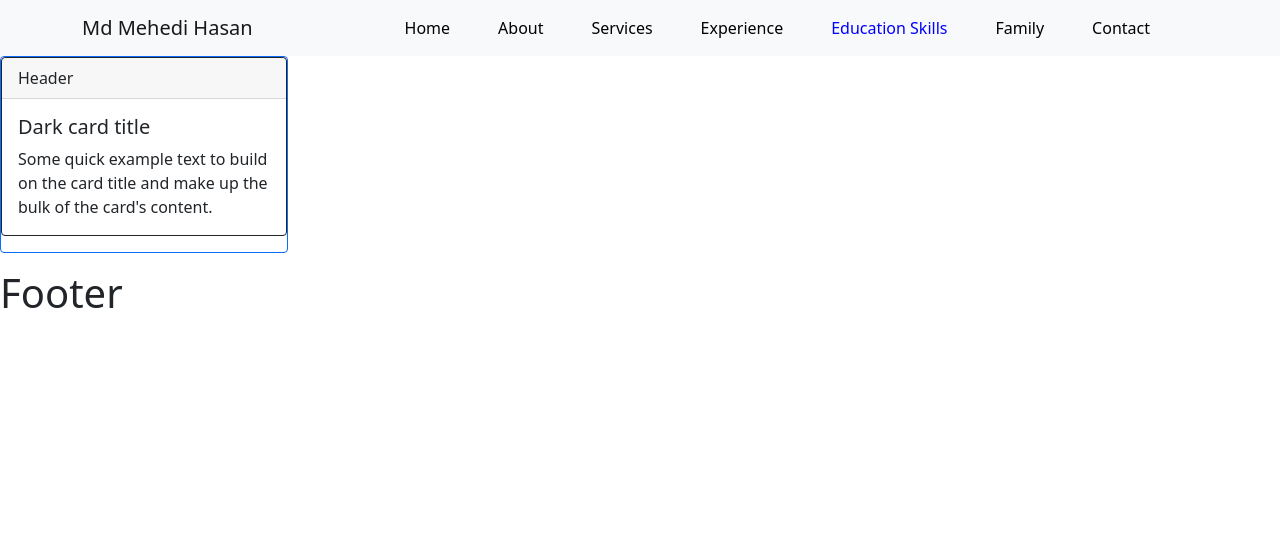
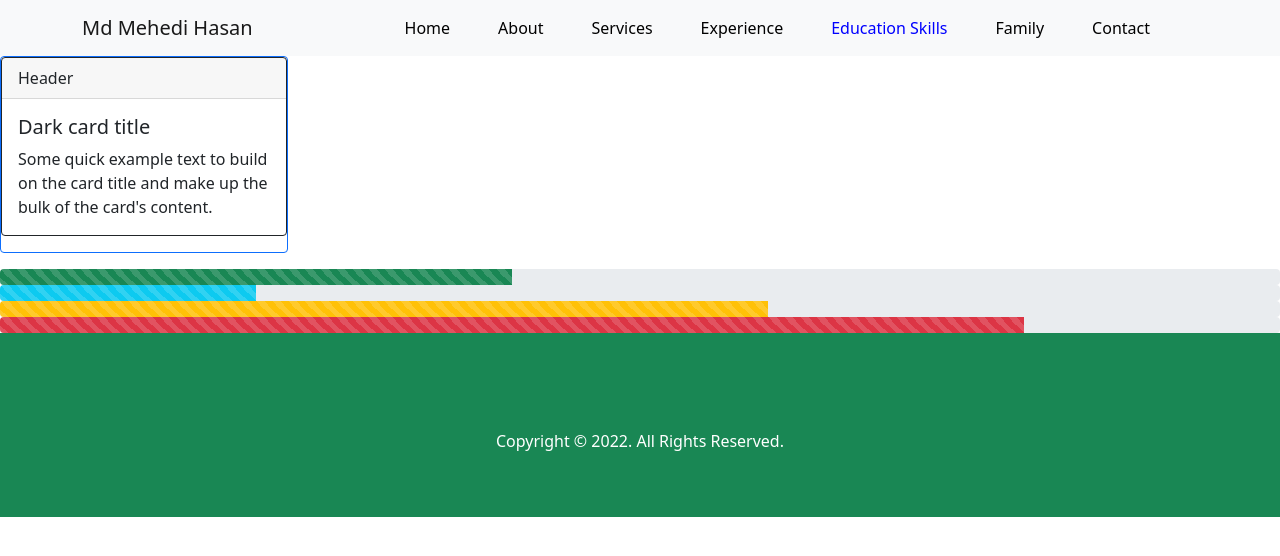
Before and after one commit to mdmehedihasan212/personal-portfolio-simple, a React (Create React App) app: page /education-skills in a window 1280 px wide. Shown: the top 556 px of the page. Built offline with nearby package versions, Linux system fonts and the light colour scheme.

Commit message:
add footer

```diff
--- a/package.json
+++ b/package.json
@@ -12,7 +12,6 @@
     "react-dom": "^18.0.0",
     "react-router-dom": "^6.3.0",
     "react-scripts": "5.0.1",
-    "recharts": "^2.1.9",
     "web-vitals": "^2.1.4"
   },
   "scripts": {
--- a/src/Pages/Home/EducationSkills/EducationSkills.js
+++ b/src/Pages/Home/EducationSkills/EducationSkills.js
@@ -1,45 +1,5 @@
 import React from 'react';
-import { Tooltip } from 'react-bootstrap';
-import { Area, Bar, CartesianGrid, ComposedChart, Legend, Line, ResponsiveContainer, XAxis, YAxis } from 'recharts';
-
-const data = [
-    {
-        name: 'Page A',
-        uv: 590,
-        pv: 800,
-        amt: 1400,
-    },
-    {
-        name: 'Page B',
-        uv: 868,
-        pv: 967,
-        amt: 1506,
-    },
-    {
-        name: 'Page C',
-        uv: 1397,
-        pv: 1098,
-        amt: 989,
-    },
-    {
-        name: 'Page D',
-        uv: 1480,
-        pv: 1200,
-        amt: 1228,
-    },
-    {
-        name: 'Page E',
-        uv: 1520,
-        pv: 1108,
-        amt: 1100,
-    },
-    {
-        name: 'Page F',
-        uv: 1400,
-        pv: 680,
-        amt: 1700,
-    },
-];
+import { ProgressBar } from 'react-bootstrap';
 
 const EducationSkills = () => {
     return (
@@ -56,29 +16,12 @@
                 </div>
             </article>
             <article>
-                <ResponsiveContainer width="100%" height="100%">
-                    <ComposedChart
-                        layout="vertical"
-                        width={500}
-                        height={400}
-                        data={data}
-                        margin={{
-                            top: 20,
-                            right: 20,
-                            bottom: 20,
-                            left: 20,
-                        }}
-                    >
-                        <CartesianGrid stroke="#f5f5f5" />
-                        <XAxis type="number" />
-                        <YAxis dataKey="name" type="category" scale="band" />
-                        <Tooltip />
-                        <Legend />
-                        <Area dataKey="amt" fill="#8884d8" stroke="#8884d8" />
-                        <Bar dataKey="pv" barSize={20} fill="#413ea0" />
-                        <Line dataKey="uv" stroke="#ff7300" />
-                    </ComposedChart>
-                </ResponsiveContainer>
+                <div>
+                    <ProgressBar striped variant="success" now={40} />
+                    <ProgressBar striped variant="info" now={20} />
+                    <ProgressBar striped variant="warning" now={60} />
+                    <ProgressBar striped variant="danger" now={80} />
+                </div>
             </article>
         </section>
     );
--- a/src/Pages/Shared/Footer/Footer.js
+++ b/src/Pages/Shared/Footer/Footer.js
@@ -1,10 +1,14 @@
 import React from 'react';
 
 const Footer = () => {
+    const today = new Date();
+    const year = today.getFullYear();
     return (
-        <div>
-            <h1>Footer</h1>
-        </div>
+        <section className='bg-success p-5 text-white'>
+            <article className='text-center mt-5'>
+                <p>Copyright © {year}. All Rights Reserved.</p>
+            </article>
+        </section>
     );
 };
 
```
Also changed, not shown: 1 other file (tests, documents, lock files or other folders).
